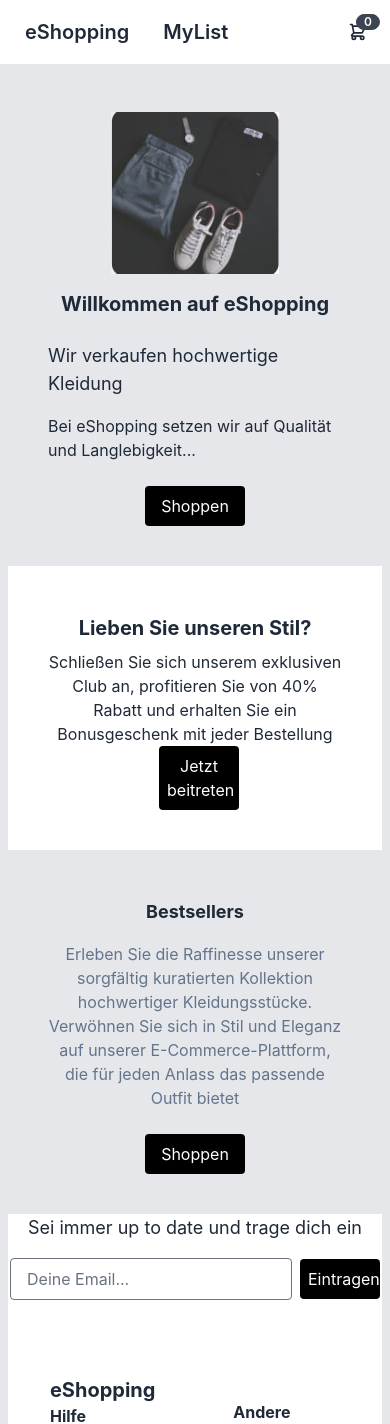
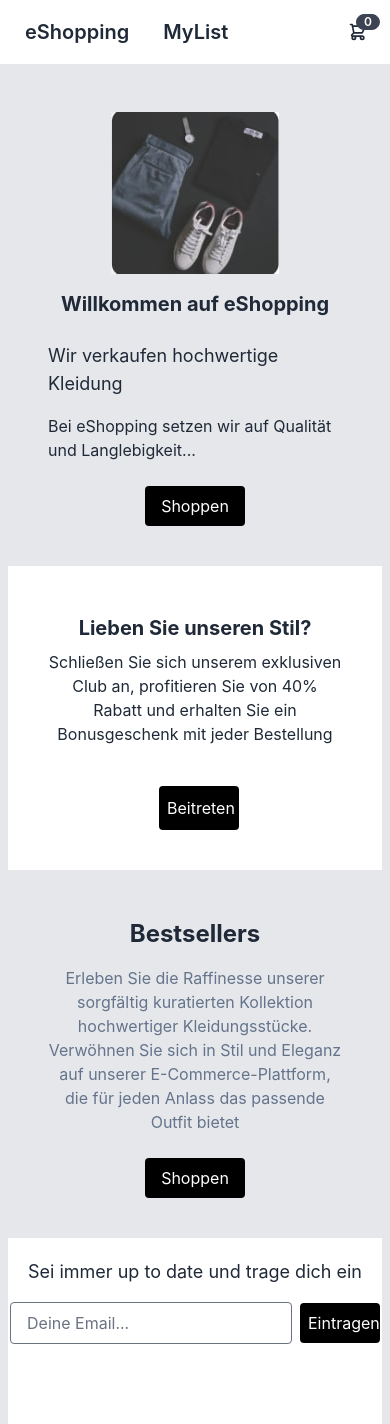
Before and after one commit to Albs1de/eshopping, a React (Create React App) app: page / in a window 390 px wide. Shown: the top 1424 px of the page. Built offline with nearby package versions, Linux system fonts and the light colour scheme.

Commit message:
Fix: Für Desktop Ansicht Responsive Design

```diff
--- a/src/components/ShoppingCardList.js
+++ b/src/components/ShoppingCardList.js
@@ -162,7 +162,7 @@ const ShoppingCardList = () => {
         </button>
       </div>
 
-      <div className="flex flex-wrap justify-center">
+      <div className="flex flex-wrap justify-center lg:grid lg:grid-cols-2">
         {shoppingItems.map((item) => {
           return (
             <div key={item.id} className="sm:mx-1 sm:my-1">
--- a/src/pages/Home.js
+++ b/src/pages/Home.js
@@ -35,15 +35,15 @@ const Homepage = () => {
         </p>
         <div className="flex items-center justify-center">
           <button
-            className="ml-2 px-2 py-2 bg-black text-white rounded w-20"
+            className="ml-2 mt-10 px-2 py-2.5 bg-black text-white rounded w-20"
             type="submit"
           >
-            Jetzt beitreten
+            Beitreten
           </button>
         </div>
       </div>
       <div className="bg-gray-200 p-10 w-full flex flex-col items-center text-center mx-20">
-        <h2 className="text-lg my-2 font-bold">Bestsellers</h2>
+        <h2 className="text-2xl my-2 font-bold">Bestsellers</h2>
         <p className="text-base my-2 text-slate-500 ">
           Erleben Sie die Raffinesse unserer sorgfältig kuratierten Kollektion
           hochwertiger Kleidungsstücke. Verwöhnen Sie sich in Stil und Eleganz
@@ -58,7 +58,7 @@ const Homepage = () => {
         </button>
       </div>
       <div className="bg-white w-full flex flex-col items-center">
-        <p className="text-lg">Sei immer up to date und trage dich ein</p>
+        <p className="text-lg mt-5">Sei immer up to date und trage dich ein</p>
         <div className="flex flex-row my-4 items-center">
           <input
             className="rounded px-4 py-2 "
```
